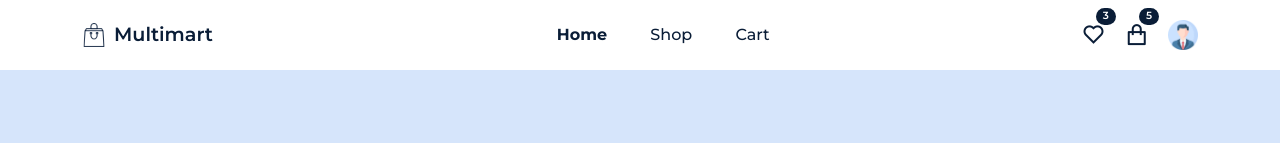
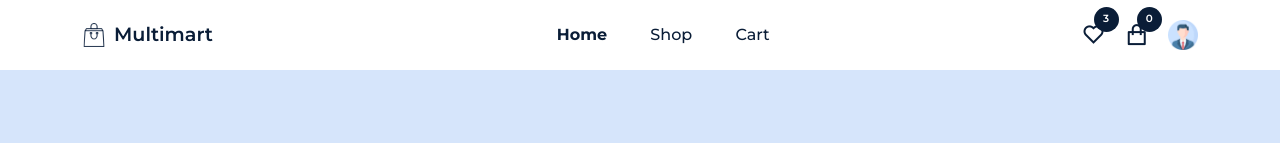
Before and after one commit to soyluemre/ecommerce, a React (Create React App) app: page /home in a window 1280 px wide. Shown: the top 143 px of the page. Built offline with nearby package versions, Linux system fonts and the light colour scheme.

Commit message:
create redux store

```diff
--- a/package.json
+++ b/package.json
@@ -11,6 +11,7 @@
     "framer-motion": "^7.3.2",
     "react": "^18.2.0",
     "react-dom": "^18.2.0",
+    "react-hot-toast": "^2.4.0",
     "react-redux": "^8.0.2",
     "react-router-dom": "^6.3.0",
     "react-scripts": "5.0.1",
--- a/src/components/Header/Header.jsx
+++ b/src/components/Header/Header.jsx
@@ -5,6 +5,7 @@ import logo from "../../assets/images/eco-logo.png";
 import { NavLink } from "react-router-dom";
 import userIcon from "../../assets/images/user-icon.png";
 import { motion } from "framer-motion";
+import { useSelector } from "react-redux";
 
 const nav__links = [
   {
@@ -24,6 +25,8 @@ const nav__links = [
 const Header = () => {
   const headerRef = useRef(null);
   const menuRef = useRef(null);
+
+  const totalQuantity = useSelector((state) => state.cart.totalQuantity);
 
   const stickyHeaderFunc = () => {
     window.addEventListener("scroll", () => {
@@ -86,7 +89,7 @@ const Header = () => {
               </span>
               <span className="cart__icon">
                 <i className="ri-shopping-bag-line"></i>
-                <span className="badge">5</span>
+                <span className="badge"> {totalQuantity} </span>
               </span>
               <span>
                 <motion.img
--- a/src/components/Header/header.css
+++ b/src/components/Header/header.css
@@ -59,12 +59,12 @@
 
 .badge {
   position: absolute;
-  top: 11%;
+  top: 10%;
   right: 0%;
-  left: 60%;
-  width: 17px;
+  left: 50%;
   width: fit-content;
-  height: 17px;
+  width: 25px;
+  height: 25px;
   content: "";
   background: var(--primary-color);
   color: #fff;
--- a/src/components/UI/ProductCard.jsx
+++ b/src/components/UI/ProductCard.jsx
@@ -4,7 +4,26 @@ import "../../styles/product-card.css";
 import { Col } from "reactstrap";
 import { Link } from "react-router-dom";
 
+import { useDispatch } from "react-redux";
+import { cartActions } from "../../redux/slices/cartSlice";
+import { toast } from "react-hot-toast";
+
 const ProductCard = ({ item }) => {
+  const dispatch = useDispatch();
+
+  const addToCart = () => {
+    dispatch(
+      cartActions.addItem({
+        id: item.id,
+        productName: item.productName,
+        price: item.price,
+        image: item.imgUrl,
+      })
+    );
+
+    toast.success("Product added to the cart");
+  };
+
   return (
     <Col lg="3" md="4" className="mb-2">
       <div className="product__item">
@@ -23,7 +42,7 @@ const ProductCard = ({ item }) => {
         </div>
         <div className="product__card-bottom d-flex align-items-center justify-content-between">
           <span className="price">${item.price}</span>
-          <motion.span whileTap={{ scale: 1.2 }}>
+          <motion.span whileTap={{ scale: 1.2 }} onClick={addToCart}>
             <i className="ri-add-line"></i>
           </motion.span>
         </div>
--- a/src/components/UI/ProductsList.jsx
+++ b/src/components/UI/ProductsList.jsx
@@ -4,8 +4,8 @@ import ProductCard from "./ProductCard";
 const ProductsList = ({ data }) => {
   return (
     <>
-      {data?.map((item) => (
-        <ProductCard key={item.id} item={item} />
+      {data?.map((item, index) => (
+        <ProductCard key={index} item={item} />
       ))}
     </>
   );
--- a/src/index.js
+++ b/src/index.js
@@ -5,12 +5,18 @@ import "bootstrap/dist/css/bootstrap.css";
 import { BrowserRouter } from "react-router-dom";
 
 import App from "./App";
+import store from "./redux/store";
+import { Provider } from "react-redux";
+import { Toaster } from "react-hot-toast";
 
 const root = ReactDOM.createRoot(document.getElementById("root"));
 root.render(
   <React.StrictMode>
     <BrowserRouter>
-      <App />
+      <Provider store={store}>
+        <Toaster />
+        <App />
+      </Provider>
     </BrowserRouter>
   </React.StrictMode>
 );
--- /dev/null
+++ b/src/redux/slices/cartSlice.js
@@ -0,0 +1,45 @@
+import { createSlice } from "@reduxjs/toolkit";
+
+const initialState = {
+  cartItems: [],
+  totalAmount: 0,
+  totalQuantity: 0,
+};
+
+const cartSlice = createSlice({
+  name: "cart",
+  initialState,
+  reducers: {
+    addItem: (state, action) => {
+      const newItem = action.payload;
+      const existingItem = state.cartItems.find(
+        (item) => item.id === newItem.id
+      );
+
+      state.totalQuantity++;
+
+      if (!existingItem) {
+        state.cartItems.push({
+          id: newItem.id,
+          productName: newItem.productName,
+          image: newItem.imgUrl,
+          price: newItem.price,
+          quantity: 1,
+          totalPrice: newItem.price,
+        });
+      } else {
+        existingItem.quantity++;
+        existingItem.totalPrice =
+          Number(existingItem.totalPrice) + Number(newItem.price);
+      }
+
+      state.totalAmount = state.cartItems.reduce(
+        (total, item) => total + Number(item.price) * Number(item.quantity)
+      );
+    },
+  },
+});
+
+export const cartActions = cartSlice.actions;
+
+export default cartSlice.reducer;
--- /dev/null
+++ b/src/redux/store.js
@@ -0,0 +1,10 @@
+import { configureStore } from "@reduxjs/toolkit";
+import cartSlice from "./slices/cartSlice";
+
+const store = configureStore({
+  reducer: {
+    cart: cartSlice,
+  },
+});
+
+export default store;
```
Also changed, not shown: 1 other file (tests, documents, lock files or other folders).
